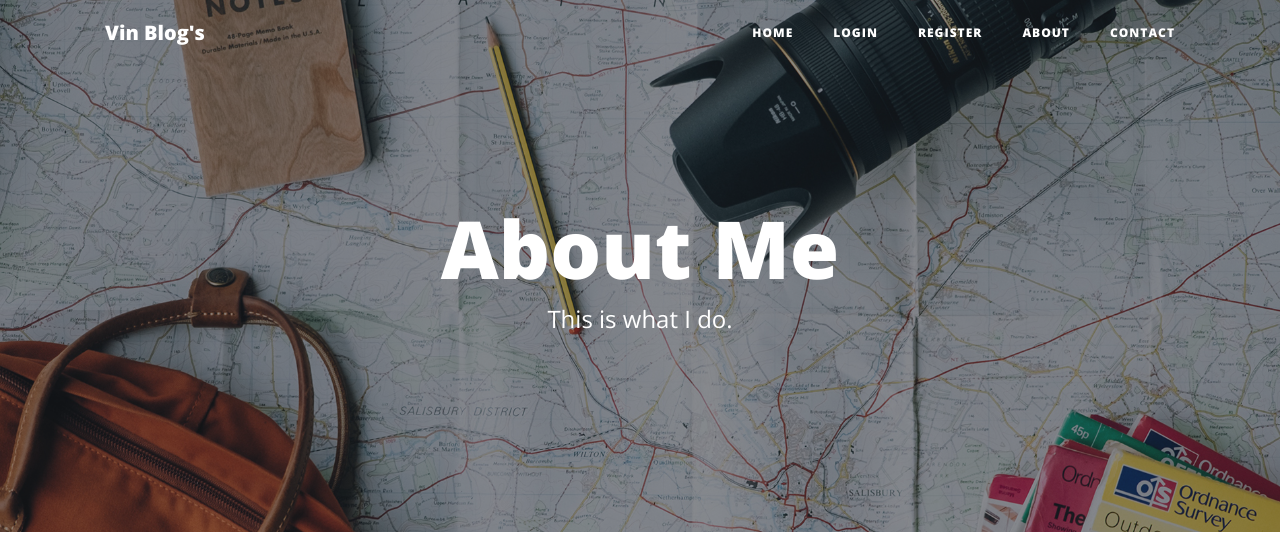
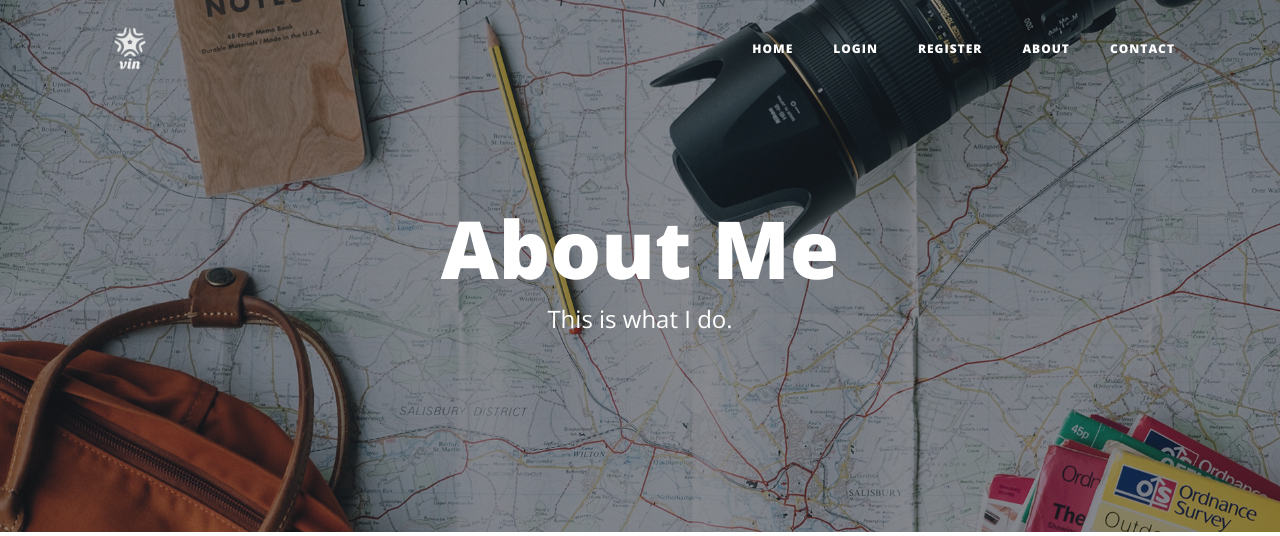
Before and after one commit to pythont2021/bloggingSite, a Flask app: page /about in a window 1280 px wide. Shown: the top 536 px of the page. Run offline with Flask 2, Linux system fonts and the light colour scheme; some libraries are stand-ins or nearby versions.

Commit message:
initiate commit

```diff
--- a/Flask/blog project/My Blog 4.0 ---- Upgraded/templates/header.html
+++ b/Flask/blog project/My Blog 4.0 ---- Upgraded/templates/header.html
@@ -28,7 +28,7 @@
   <!-- Navigation -->
   <nav class="navbar navbar-expand-lg navbar-light fixed-top" id="mainNav">
     <div class="container">
-      <a class="navbar-brand" href="{{url_for('get_all_posts')}}">Vin Blog's</a>
+      <a class="navbar-brand " href="{{url_for('get_all_posts')}}"><img style="width:50px;" src="static/img/vin logo white.png"></a>
       <button class="navbar-toggler navbar-toggler-right" type="button" data-toggle="collapse" data-target="#navbarResponsive" aria-controls="navbarResponsive" aria-expanded="false" aria-label="Toggle navigation">
         Menu
         <i class="fas fa-bars"></i>
```
Also changed, not shown: Flask/blog project/My Blog 4.0 ---- Upgraded/static/img/vin logo white.png (added).
